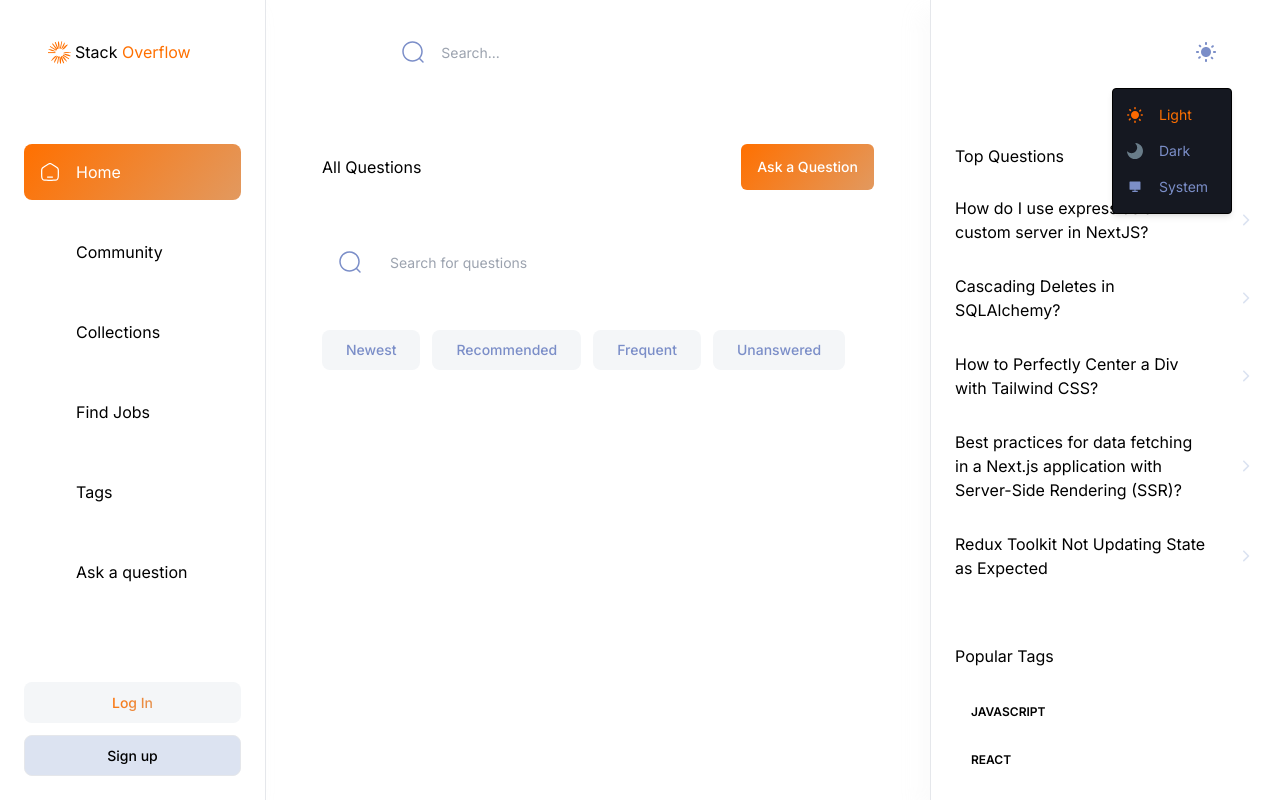
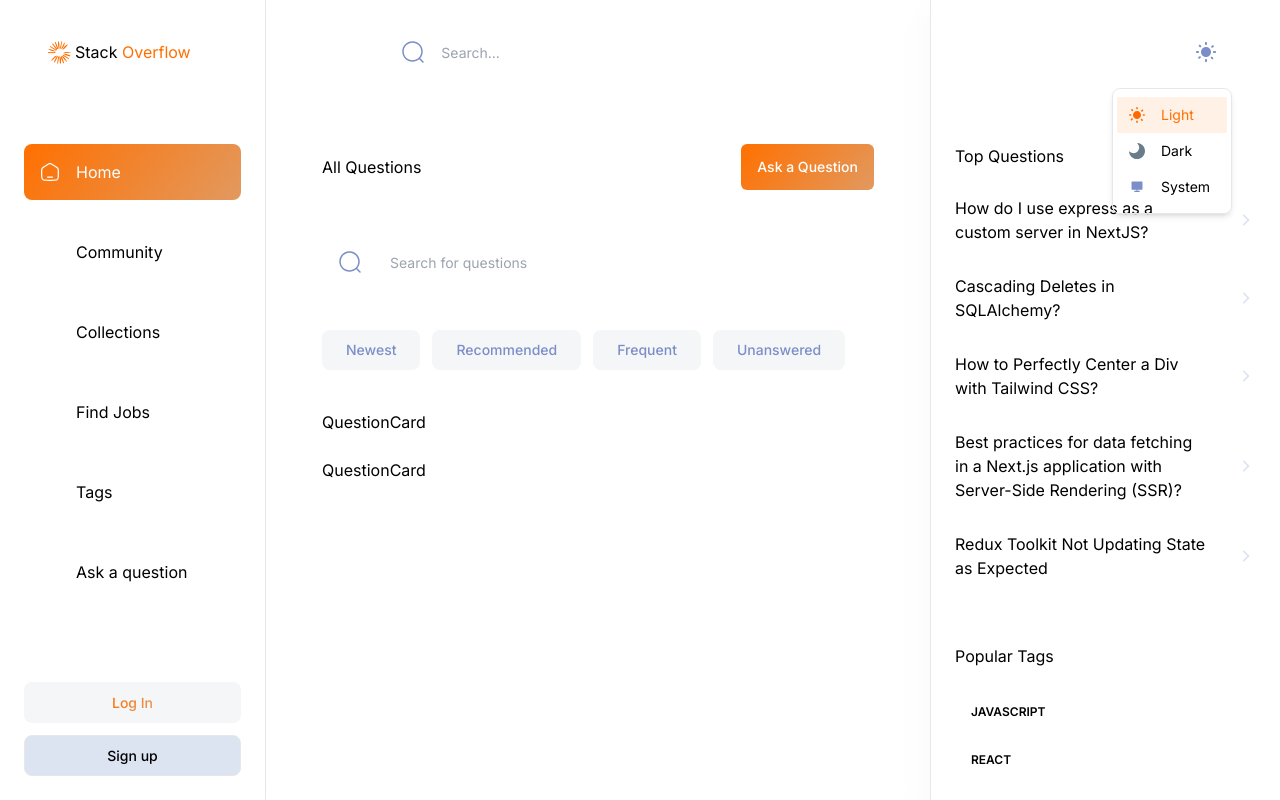
Before and after one commit to shubham6822/stack-overflow, a Next.js app: page / in a window 1280 px wide. Both pictures are taken after a click on the button 1205 px from the left and 52 px from the top of the page. Built offline with nearby package versions, Linux system fonts and the light colour scheme; no server answers.

Commit message:
WIP in Question cards

```diff
--- a/src/app/(root)/(home)/page.tsx
+++ b/src/app/(root)/(home)/page.tsx
@@ -1,11 +1,43 @@
+import QuestionCard from "@/components/cards/QuestionCard";
 import HomeFilters from "@/components/home/HomeFilters";
 import Filter from "@/components/shared/Filter";
+import NoResult from "@/components/shared/NoResult";
 import LocalSearchbar from "@/components/shared/seach/LocalSearch";
 import { Button } from "@/components/ui/button";
 import { HomePageFilters } from "@/constant/filter";
 import Link from "next/link";
 
 export default function page() {
+  const questions = [
+    {
+      _id: '1',
+      title: 'Cascading Deletes in SQLAlchemy?',
+      tags: [{ _id: '1', name: 'python' }, { _id: '2', name: 'sql' }],
+      author: {
+        _id: '1',
+        name: 'John Doe',
+        picture: 'john-doe.jpg',
+      },
+      upvotes: 1500000,
+      views: 500552,
+      answers: [],
+      createdAt: new Date('2023-09-01T12:00:00.000Z'),
+    },
+    {
+      _id: '2',
+      title: 'How to center a div?',
+      tags: [{ _id: '3', name: 'css' }, { _id: '4', name: 'html' }],
+      author: {
+        _id: '2',
+        name: 'Jane Smith',
+        picture: 'jane-smith.jpg',
+      },
+      upvotes: 5,
+      views: 50,
+      answers: [],
+      createdAt: new Date('2021-09-02T10:30:00.000Z'),
+    },
+  ];
   return (
     <div>
       <div className="flex w-full flex-col-reverse justify-between gap-4 sm:flex-row sm:items-center">
@@ -34,6 +66,28 @@ export default function page() {
         />
       </div>
       <HomeFilters />
+      <div className="mt-10 flex w-full flex-col gap-6">
+        {questions.length > 0 ?
+          questions.map((question) => (
+            <QuestionCard
+              key={question._id}
+              _id={question._id}
+              title={question.title}
+              tags={question.tags}
+              author={question.author}
+              upvotes={question.upvotes}
+              views={question.views}
+              answers={question.answers}
+              createdAt={question.createdAt}
+            />
+          ))
+          : <NoResult
+            title="There’s no question to show"
+            description="Be the first to break the silence! 🚀 Ask a Question and kickstart the discussion. our query could be the next big thing others learn from. Get involved! 💡"
+            link="/ask-question"
+            linkTitle="Ask a Question"
+          />}
+      </div>
     </div>
   )
 }
--- /dev/null
+++ b/src/components/cards/QuestionCard.tsx
@@ -0,0 +1,34 @@
+interface QuestionProps {
+    _id: string;
+    title: string;
+    tags: {
+        _id: string;
+        name: string;
+    }[];
+    author: {
+        _id: string;
+        name: string;
+        picture?: string;
+        clerkId?: string;
+    };
+    upvotes: number;
+    views: number;
+    answers: Array<object>;
+    createdAt: Date;
+    clerkId?: string | null;
+}
+export default function QuestionCard({
+    clerkId,
+    _id,
+    title,
+    tags,
+    author,
+    upvotes,
+    views,
+    answers,
+    createdAt
+}: QuestionProps) {
+    return (
+        <div>QuestionCard</div>
+    )
+}
--- /dev/null
+++ b/src/components/shared/NoResult.tsx
@@ -0,0 +1,41 @@
+import Image from "next/image";
+import Link from "next/link";
+import { Button } from "../ui/button";
+
+interface Props {
+    title: string
+    description: string
+    link: string
+    linkTitle: string
+}
+
+export default function NoResult({ title, description, link, linkTitle }: Props) {
+    return (
+        <div className="mt-10 flex w-full flex-col items-center justify-center">
+            <Image
+                src="/assets/images/light-illustration.png"
+                alt="No result illustration"
+                width={270}
+                height={200}
+                className="block object-contain dark:hidden"
+            />
+
+            <Image
+                src="/assets/images/dark-illustration.png"
+                alt="No result illustration"
+                width={270}
+                height={200}
+                className="hidden object-contain dark:flex"
+            />
+
+            <h2 className="h2-bold text-dark200_light900 mt-8">{title}</h2>
+            <p className="body-regular text-dark500_light700 my-3.5 max-w-md text-center">{description}</p>
+
+            <Link href={link}>
+                <Button className="paragraph-medium mt-5 min-h-[46px] rounded-lg bg-primary-500 px-4 py-3 text-light-900 hover:bg-primary-500 dark:bg-primary-500 dark:text-light-900">
+                    {linkTitle}
+                </Button>
+            </Link>
+        </div>
+    )
+}
--- a/src/components/shared/navbar/Theme.tsx
+++ b/src/components/shared/navbar/Theme.tsx
@@ -1,24 +1,23 @@
 "use client";
-import { useTheme } from "@/context/ThemeProvider"
+import { useTheme } from "@/context/ThemeProvider";
 import {
     Menubar,
     MenubarContent,
     MenubarItem,
     MenubarMenu,
     MenubarTrigger,
-} from "@/components/ui/menubar"
+} from "@/components/ui/menubar";
 import Image from "next/image";
 import { themes } from "@/constant";
 
 export default function Theme() {
-    const { mode, setmode } = useTheme()
+    const { mode, setmode } = useTheme();
     return (
         <div>
             <Menubar className="relative border-none bg-transparent shadow-none">
                 <MenubarMenu>
-                    <MenubarTrigger className="focus:bg-light-900 data-[state==open]:bg-light-900 dark:bg-dark-200 dark: data-[state==open]:bg-dark-200">
-                        {
-                            mode === "dark" ? (
+                    <MenubarTrigger className={`focus:bg-light-900 dark:bg-dark-200 dark:focus:bg-dark-200 data-[state=open]:bg-light-900 dark:data-[state=open]:bg-dark-200`}>
+                        {mode === "dark" ? (
                             <Image
                                 src={"/assets/icons/moon.svg"}
                                 alt="moon"
@@ -32,36 +31,38 @@ export default function Theme() {
                                 width={20}
                                 height={20}
                             />
-                            )
-                        }
+                        )}
                     </MenubarTrigger>
-                    <MenubarContent className="absolute right-[-3rem] mt-3 min-w-[120px] rounded border py-2 dark: border-dark-100 dark: bg-dark-300">
+                    <MenubarContent className="absolute right-[-3rem] mt-3 min-w-[120px] rounded-lg border py-2 bg-light-100 dark:bg-dark-300 dark:border-dark-100">
                         {themes.map((theme, index) => (
                             <MenubarItem
                                 key={index}
                                 onClick={() => {
-                                    setmode(theme.value)
+                                    setmode(theme.value);
                                     if (theme.value !== "system") {
-                                        localStorage.setItem("theme", theme.value)
+                                        localStorage.setItem("theme", theme.value);
                                     } else {
-                                        localStorage.removeItem("theme")
+                                        localStorage.removeItem("theme");
                                     }
                                 }}
-                                className="dark: focus:bg-dark-300  flex items-center gap-4 px-2.5 py-2"
+                                className={`flex items-center gap-4 px-3 py-2 cursor-pointer hover:bg-light-300 dark:hover:bg-dark-200 ${mode === theme.value ? "bg-primary-100 dark:bg-primary-200" : ""
+                                    }`}
                             >
                                 <Image
                                     src={theme.icon}
                                     alt={theme.value}
                                     width={16}
                                     height={16}
-                                    className={`${mode === theme.value && 'active-theme'}`}
+                                    className={`${mode === theme.value ? "active-theme" : ""}`}
                                 />
-                                <p className={`body-semibold text-light-500 ${mode === theme.value ? 'text-primary-500' : 'text-dark100_light900'}`}>{theme.label}</p>
+                                <p className={`body-semibold ${mode === theme.value ? "text-primary-500" : "text-dark100_light900 dark:text-light-500"}`}>
+                                    {theme.label}
+                                </p>
                             </MenubarItem>
                         ))}
                     </MenubarContent>
                 </MenubarMenu>
             </Menubar>
         </div>
-    )
+    );
 }
```
Lines whose indentation alone changed are shown as unchanged.
